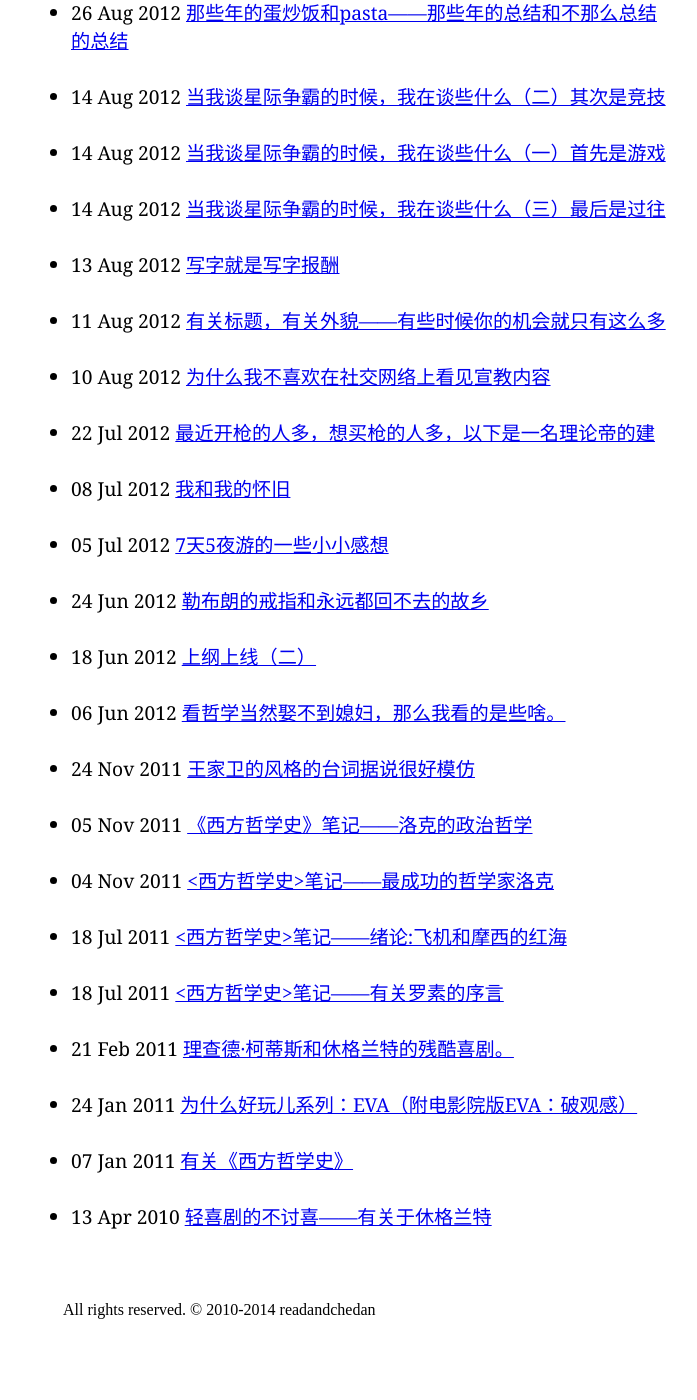
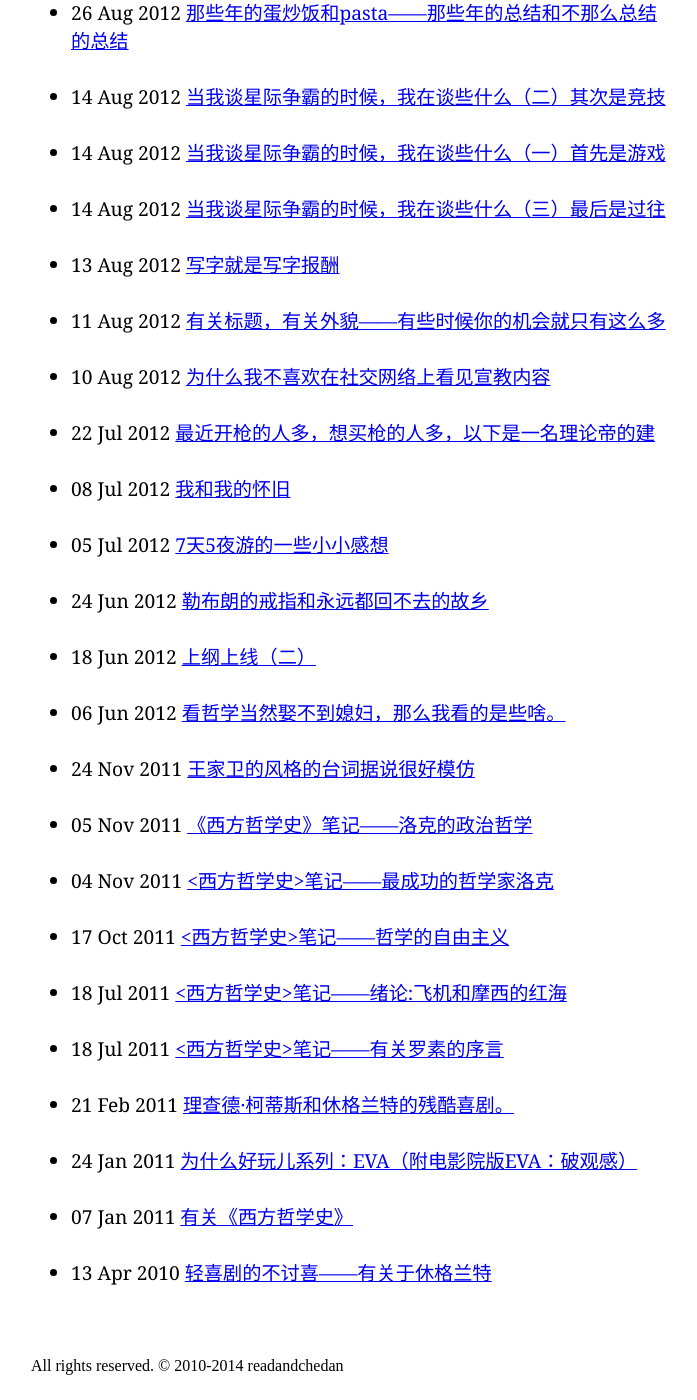
Before and after one commit to readandchedan/readandchedan.github.io, a Jekyll site: the page built from index.html, in a window 1280 px wide and 1400 px high, scrolled down 5290 px. Shown: the whole window, without its empty margins (289-986 px from the left). Built offline with Jekyll 4.4.1, drawn with Linux system fonts in a browser that asks for light colours; before the commit the page ends 6634 px from its top, so only the background shows below that; some of the changed lines change nothing that is shown.

Commit message:
New post for 2014-03-27 21:30:12.026776

```diff
--- a/_layouts/default.html
+++ b/_layouts/default.html
@@ -25,7 +25,7 @@
 
 footer {
   margin: 0 auto;
-  max-width: 576px;
+  max-width: 640px;
   margin-bottom: 25px;
 }
 </style>
--- /dev/null
+++ b/_posts/2011-10-17-freedomism.md
@@ -0,0 +1,26 @@
+---
+layout: default
+title: <西方哲学史>笔记——哲学的自由主义
+---
+
+这部分主要探讨的是哲学和外部环境的彼此影响。
+
+前段时间读过一段话，说的大概是，从纯正历史学家的角度看，过去发生的事情对现在几乎是没有什么参考意义的。哲学大抵也如此。哲学和历史两者都可以从诠释的角度解读出截然相反的答案，所以某种程度上说，大多数的行为都可以从哲学和历史种找到所谓的理由和启发。
+
+但是反过来说，虽然哲学的学说并不能说一定是外部因素的产物，但是也不能说完全不受外部因素的影响。这里的外部因素要包括哲学家本身的经历，当时的外部环境，等等。
+
+哲学上的自由主义产生于英国和荷兰，都是新教的产物。他们标榜对宗教的自由和宽容。自由和宽容的结果就是他们反对宗教战争，认为那很愚蠢；同时又尊重财产，认为如果是凭借劳动获得的财产就值得尊敬和保护。虽然字面上这只是单纯的宽容，但是这从根本上挑战了传统天主教的权威。后者对宗教战争的执着在历史中反复受到强调，而天主教在其影响力最大的时期最为推崇的也是用现在的生活侍奉神，以追求来世的幸福。虽然自由主义貌似只是单纯的强调宽容，但是其本身已经挑战了很多那时候天主教最根本的东西。
+
+自由主义的根基来源于于个人主义。在那个时期，大部分人的见解受到教会的控制，换言之，何谓真，何谓善，诸如此类的问题是受到宗教教会集体意识的控制的。
+
+而新教在这里打开了一个缺口，他们认为就算是教宗也可能犯错误。于是从这个角度出发，既然已经没有了单一的权威来界定这些问题的答案的对错，而且短时间内争论的双方也不能在问题上达成一致，那么如何对双方的思想进行调和，来确保个人主义的存在和社会秩序的和谐，就成了自由主义最为关注的问题之一。
+
+但是考虑到当时的哲学环境，个人主义已经渗透进入了哲学。柏拉图们极少谈论人应该如何，而更喜欢探讨理想的社会是什么样子。但是从笛卡尔开始，‘我思故我在’的哲学观点，所强调的更多是个人相对于外部的特殊意义。这种学说的前提是个人的存在，而不是外部的存在，或者社会的存在。同时，笛卡尔哲学强调的是推论的清晰和判然，但是这种清晰和判然又都是通过内审实现的。从笛卡尔以来，几乎所有方面的哲学都在这个角度上有个人主义的色彩。
+
+
+
+“初期自由主义在有关知识的问题上是个人主义的，在经济上也是个人主义的，但是在情感或伦理方面却不带自我主张的气味。这一种自由主义支配了十八世纪的英国配了美国宪法的创制者和法国百科全书派。在法国大革命期间，它的代表者是比较稳健的各党派，包括吉伦特党；但是随这些党派的覆灭，它在法国政治中绝迹了一代之久。 在英国，拿破仑战争后，它随边沁派及曼彻斯特学派的兴起再度得势。自由主义在美国一向成功最大，在美国因为没有封建制度和国家教会的阻碍，从1776年到现在，或者至 少到1933年，这一种自由主义一直占优势。”
+
+"有一个新的运动逐渐发展成了自由主义的对立面，它由卢梭开端，又从浪漫主义运动和国家主义获得力量。在这个运动中，个人主义从知识的领域扩张到了炽情的领域， 个人主义里的无政府主义的各个方面明显化了。卡莱尔和尼采所发扬的英雄崇拜是这流哲学的典型。有各色各样的成分聚结其中。有对初期工业制社会的厌恶，对它所产生的 丑象的憎恨和对它的残酷暴行的强烈反感。有对中世纪的乡愁式的怀恋，由于憎恶近代，把中世纪理想化了。又有一种成分，就是企图把维护教会与贵族的日渐衰落的特权，和 保卫工资收入者反抗工厂主的压榨这两样事结合起来。还有这种成分：在国家主义的名义下，在保卫“自由”的战争之光荣显赫这个旗号下，激烈维护反叛权。拜伦是这个运 动的诗人；费希特、卡莱尔、尼采是它的哲学家。"
+
+自由主义几乎天然的带有折中的性质：于是自由主义影响最为深远的英国在各个方面都带有自由主义的特点。英国的君主立宪制度；国会对问题的探讨很少走到极端，上升到哲学高度；而这种自由主义的宽容和这种带动了资本主义和市场经济的萌芽，对18世纪的英国和后来的美国造成深远影响，不言而喻。
```
